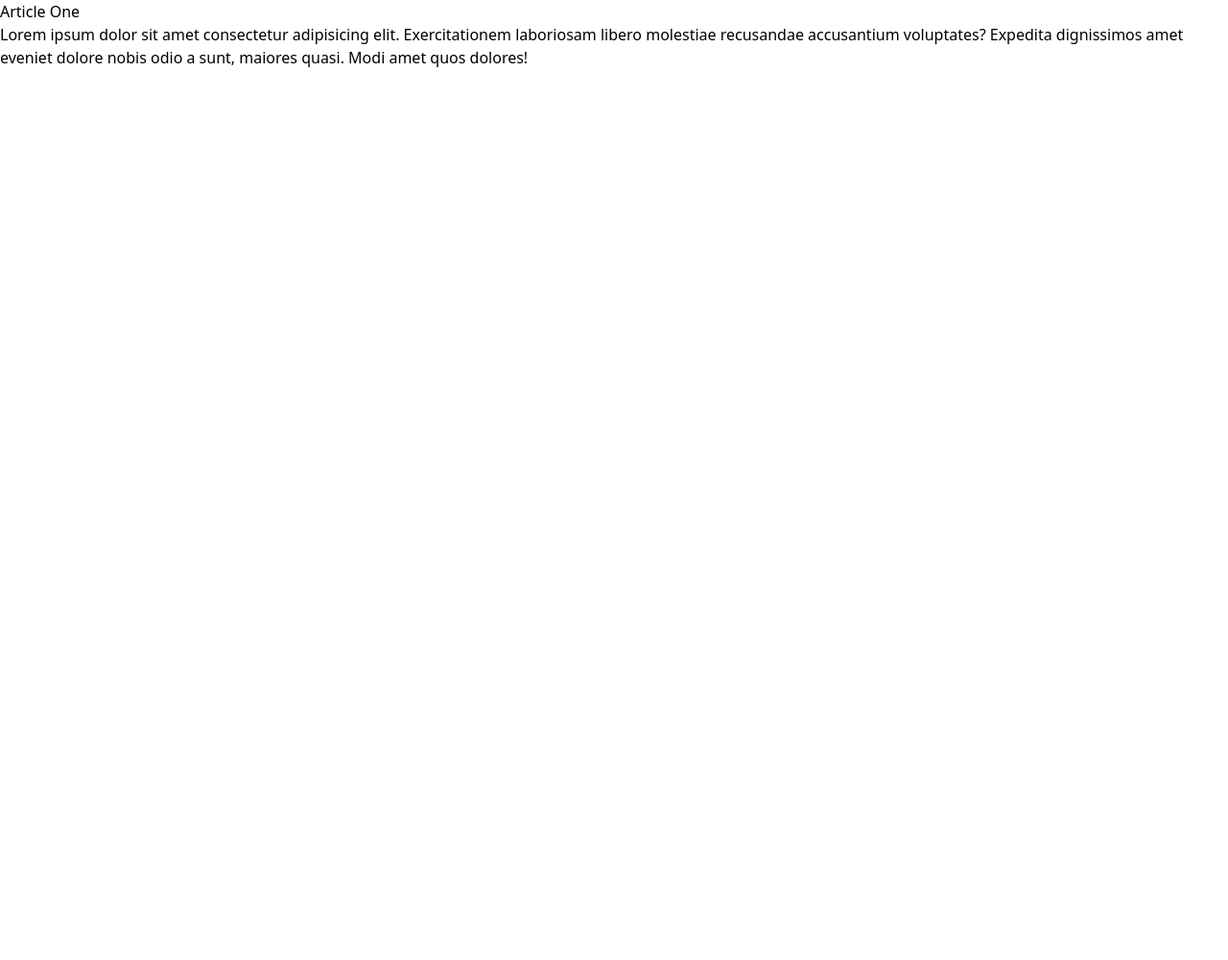
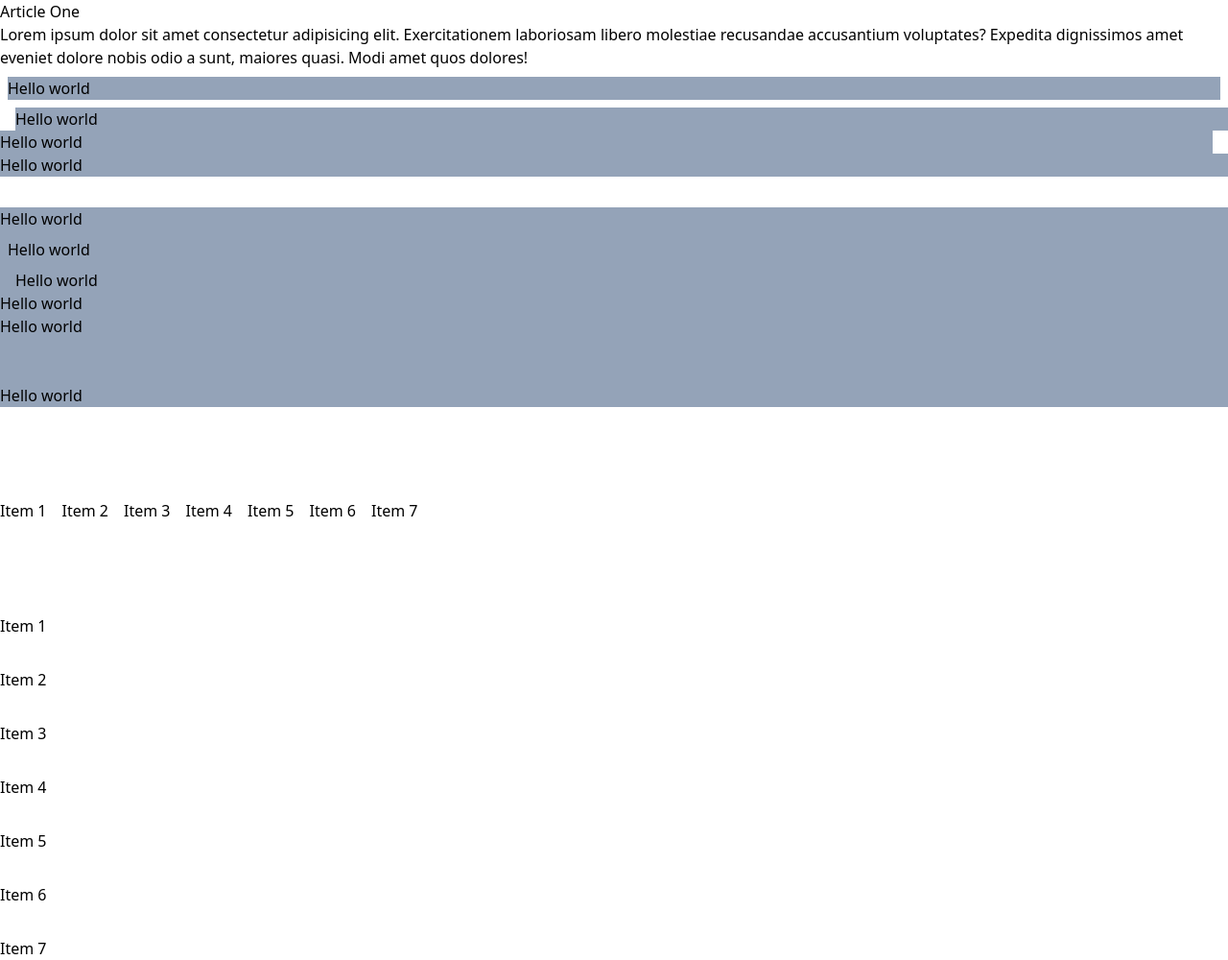
Before and after one commit to John-Davidson-8/tailwind-sandbox, a plain HTML site: page tailwind-sandbox-starter/03-container-spacing/index.html in a window 1280 px wide. Shown: the whole page at 96% size. Before the commit the page ends 800 px from the top, so only its background shows below. Drawn offline with nearby package versions, Linux system fonts and the light colour scheme.

Commit message:
complete container spacing

```diff
--- a/tailwind-sandbox-starter/03-container-spacing/index.html
+++ b/tailwind-sandbox-starter/03-container-spacing/index.html
@@ -9,24 +9,48 @@
   </head>
   <body>
     <!-- Container -->
-    <div>
+    <div class="container mx-auto">
     <article>
       <h3>Article One</h3>
       <p>
-          Lorem ipsum dolor sit amet consectetur adipisicing elit.
-          Exercitationem laboriosam libero molestiae recusandae accusantium
-          voluptates? Expedita dignissimos amet eveniet dolore nobis odio a
-          sunt, maiores quasi. Modi amet quos dolores!
+        Lorem ipsum dolor sit amet consectetur adipisicing elit. Exercitationem
+        laboriosam libero molestiae recusandae accusantium voluptates? Expedita
+        dignissimos amet eveniet dolore nobis odio a sunt, maiores quasi. Modi
+        amet quos dolores!
       </p>
     </article>
 
     <!-- Margin -->
-
+    <div class="bg-slate-400 m-2">Hello world</div>
+    <div class="bg-slate-400 ml-4">Hello world</div>
+    <div class="bg-slate-400 mr-4">Hello world</div>
+    <div class="bg-slate-400 mb-4">Hello world</div>
+    <div class="bg-slate-400 mt-8">Hello world</div>
     <!-- Padding -->
-
+    <div class="bg-slate-400 p-2">Hello world</div>
+    <div class="bg-slate-400 pl-4">Hello world</div>
+    <div class="bg-slate-400 pr-4">Hello world</div>
+    <div class="bg-slate-400 pb-4">Hello world</div>
+    <div class="bg-slate-400 pt-8">Hello world</div>
     <!-- Space Between X -->
-
+    <div class="flex mt-24 space-x-4">
+      <div>Item 1</div>
+      <div>Item 2</div>
+      <div>Item 3</div>
+      <div>Item 4</div>
+      <div>Item 5</div>
+      <div>Item 6</div>
+      <div>Item 7</div>
+    </div>
     <!-- Space Between Y -->
+    <div class="flex flex-col mt-24 space-y-8">
+      <div>Item 1</div>
+      <div>Item 2</div>
+      <div>Item 3</div>
+      <div>Item 4</div>
+      <div>Item 5</div>
+      <div>Item 6</div>
+      <div>Item 7</div>
     </div>
   </body>
 </html>
```
Lines whose indentation alone changed are shown as unchanged.
